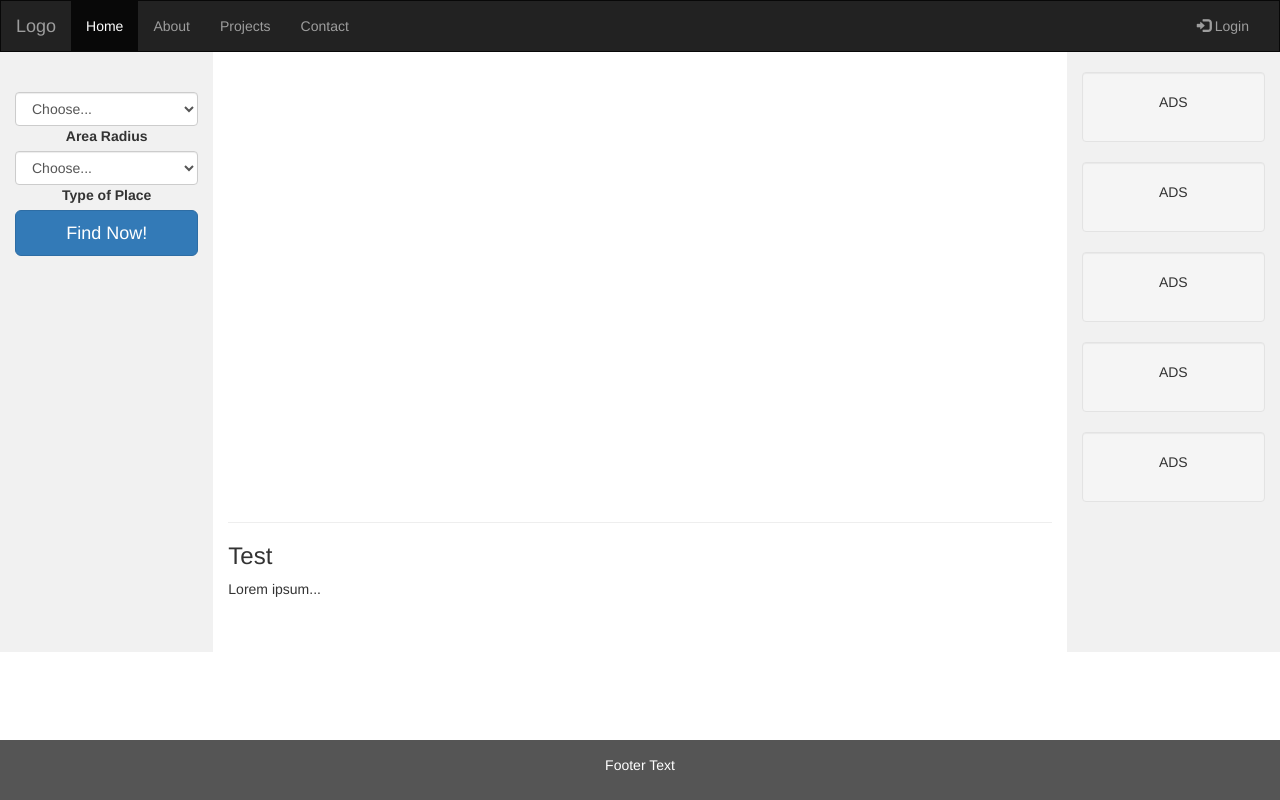
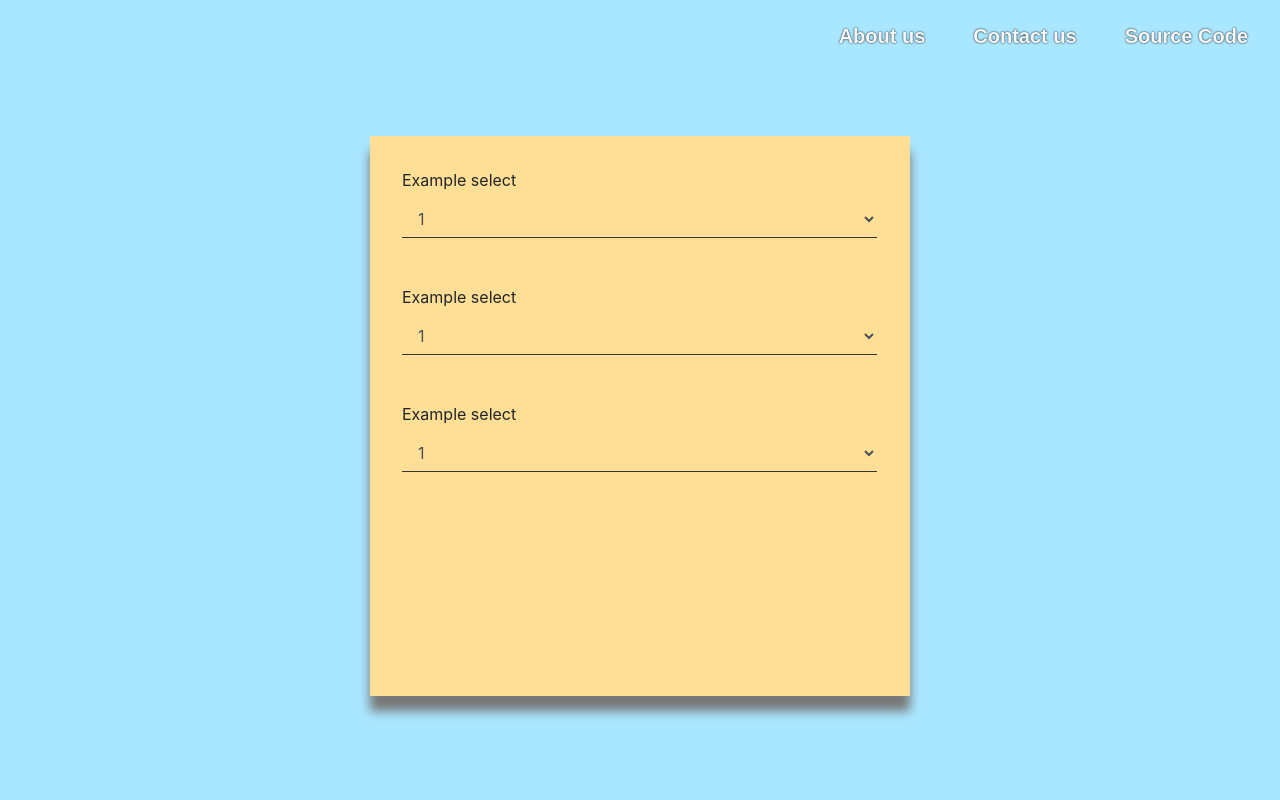
Before and after one commit to bangoga/student-space, a plain HTML site: page index.html in a window 1280 px wide. Drawn offline with nearby package versions, Linux system fonts and the light colour scheme; some packages are replaced by stand-ins of ours; a web font is replaced by a local one.

Commit message:
Change structure

```diff
--- a/index.html
+++ b/index.html
@@ -1,301 +1,131 @@
-<!DOCTYPE html>
+<!doctype html>
+
 <html lang="en">
 <head>
-  <title>Bootstrap Example</title>
   <meta charset="utf-8">
-  <meta name="viewport" content="width=device-width, initial-scale=1">
-  <link rel="stylesheet" href="https://maxcdn.bootstrapcdn.com/bootstrap/3.3.7/css/bootstrap.min.css">
-  <script src="https://ajax.googleapis.com/ajax/libs/jquery/3.3.1/jquery.min.js"></script>
-  <script src="https://maxcdn.bootstrapcdn.com/bootstrap/3.3.7/js/bootstrap.min.js"></script>
-  <style>
-    /* Remove the navbar's default margin-bottom and rounded borders */
-    .navbar {
-      margin-bottom: 0;
-      border-radius: 0;
-    }
 
-    /* Set height of the grid so .sidenav can be 100% (adjust as needed) */
-    .row.content {height: 450px}
+  <title>Student Space</title>
+  <meta name="description" content="The HTML5 Herald">
+  <meta name="author" content="SitePoint">
 
-    /* Set gray background color and 100% height */
-    .sidenav {
-      padding-top: 20px;
-      background-color: #f1f1f1;
-      height: 100%;
-    }
-
-    /* Set black background color, white text and some padding */
-    footer {
-      background-color: #555;
-      color: white;
-      padding: 15px;
-    }
-
-    /* On small screens, set height to 'auto' for sidenav and grid */
-    @media screen and (max-width: 767px) {
-      .sidenav {
-        height: auto;
-        padding: 15px;
-      }
-      .row.content {height:auto;}
-    }
-      #map {
-        height: 100%;
-      }
-  </style>
+  <link rel="stylesheet" href="https://maxcdn.bootstrapcdn.com/bootstrap/4.0.0/css/bootstrap.min.css" integrity="sha384-Gn5384xqQ1aoWXA+058RXPxPg6fy4IWvTNh0E263XmFcJlSAwiGgFAW/dAiS6JXm" crossorigin="anonymous">
+  <script src="https://code.jquery.com/jquery-3.2.1.slim.min.js" integrity="sha384-KJ3o2DKtIkvYIK3UENzmM7KCkRr/rE9/Qpg6aAZGJwFDMVNA/GpGFF93hXpG5KkN" crossorigin="anonymous"></script>
+  <script src="https://cdnjs.cloudflare.com/ajax/libs/popper.js/1.12.9/umd/popper.min.js" integrity="sha384-ApNbgh9B+Y1QKtv3Rn7W3mgPxhU9K/ScQsAP7hUibX39j7fakFPskvXusvfa0b4Q" crossorigin="anonymous"></script>
+  <script src="https://maxcdn.bootstrapcdn.com/bootstrap/4.0.0/js/bootstrap.min.js" integrity="sha384-JZR6Spejh4U02d8jOt6vLEHfe/JQGiRRSQQxSfFWpi1MquVdAyjUar5+76PVCmYl" crossorigin="anonymous"></script>
+  <link rel="stylesheet" href="style.css">
 
 </head>
+
 <body>
+  <nav>
+    <ul class="nav justify-content-end">
+      <li class="nav-item">
+        <a class="nav-link active" href="#">About us</a>
+      </li>
+      <li class="nav-item">
+        <a class="nav-link" href="#">Contact us</a>
+      </li>
+      <li class="nav-item">
+        <a class="nav-link disabled" href="#">Source Code</a>
+      </li>
+    </ul>
+  </nav>
+  <div class="container">
+    <div class="row full">
+        <div class="col-sm-3"></div>
+        <div class="col-sm-6 svg_box justify-content-center">
+          <svg class="icon_svg" width="426" height="348" viewBox="0 0 426 348" fill="none" xmlns="http://www.w3.org/2000/svg">
 
-<nav class="navbar navbar-inverse">
-  <div class="container-fluid">
-    <div class="navbar-header">
-      <button type="button" class="navbar-toggle" data-toggle="collapse" data-target="#myNavbar">
-        <span class="icon-bar"></span>
-        <span class="icon-bar"></span>
-        <span class="icon-bar"></span>
-      </button>
-      <a class="navbar-brand" href="#">Logo</a>
-    </div>
-    <div class="collapse navbar-collapse" id="myNavbar">
-      <ul class="nav navbar-nav">
-        <li class="active"><a href="#">Home</a></li>
-        <li><a href="#">About</a></li>
-        <li><a href="#">Projects</a></li>
-        <li><a href="#">Contact</a></li>
-      </ul>
-      <ul class="nav navbar-nav navbar-right">
-        <li><a href="#"><span class="glyphicon glyphicon-log-in"></span> Login</a></li>
-      </ul>
+            <ellipse id="bckcrcle" cx="218.383" cy="176.857" rx="198.368" ry="110.264" transform="rotate(-13.2713 218.383 176.857)" fill="#FFDF95"/>
+            <path d="M84 221.439L247.863 251.233C257.067 233.024 255.705 224.317 243.33 211.077L92.4199 176.102C106.021 204.6 100.554 216.015 84 221.439Z" fill="white" stroke="black"/>
+            <path d="M338.539 211.077C349.777 196.896 348.29 189.814 343.72 177.397L243.33 211.077C255.705 224.317 257.067 233.024 247.863 251.233L338.539 211.077Z" fill="#7A7878" stroke="black"/>
+            <path d="M207.059 141.127L91.7722 176.102L242.682 211.077L343.072 177.397L207.059 141.127Z" fill="#7A7878" stroke="black"/>
+            <path d="M95.6583 213.667L250.454 244.108M101.487 202.657L254.34 234.393M101.487 190.998L254.34 224.678" stroke="black"/>
+            <path d="M167.094 166.352L168.093 90.8875C168.348 71.6198 262.948 72.8721 262.693 92.1397L262.481 108.196L284.554 108.488C309.781 108.822 310.805 150.59 283.97 152.643C267.635 153.893 263.008 153.513 261.887 153.025L261.694 167.605C261.439 186.872 166.839 185.62 167.094 166.352Z" fill="white"/>
+            <path d="M284.71 114.914L268.932 114.705L268.538 144.49C268.538 144.49 265.136 146.07 284.315 144.699C303.495 143.328 302.741 115.153 284.71 114.914Z" fill="#FFDF95" stroke="black"/>
+            <path d="M174.368 93.3794C174.212 105.154 256.199 106.239 256.355 94.4647C256.511 82.69 174.524 81.6047 174.368 93.3794Z" fill="#502020" stroke="black"/>
+
+            <path class="swigle" d="M193.607 69.5453C193.607 69.5453 197.634 63.1749 193.777 56.7002C189.921 50.2255 197.868 45.5129 193.99 40.6439C190.112 35.7748 189.345 34.1587 194.202 24.5875C199.06 15.0163 194.404 9.33394 194.404 9.33394" stroke="black"/>
+            <path class="swigle" d="M239.435 70.1519C239.435 70.1519 236.504 61.2806 239.605 57.3068C242.707 53.3331 243.696 46.1196 239.818 41.2505C235.94 36.3814 235.173 34.7653 240.031 25.1941C244.888 15.6229 240.232 9.94056 240.232 9.94056" stroke="black"/>
+            <path class="swigle" d="M215.785 69.8389C215.785 69.8389 219.812 63.4685 215.955 56.9938C212.099 50.5191 220.046 45.8065 216.168 40.9374C212.29 36.0683 221.184 27.3535 216.381 24.8811C211.577 22.4086 216.582 9.62751 216.582 9.62751" stroke="black"/>
+
+            </svg>
+
+            <div class="form-pages hide">
+              <form class="form-cl">
+                <div class="form-group">
+                  <label style="margin-top: 2rem;"for="exampleFormControlSelect1">Example select</label>
+                  <select class="form-control stnt_select" id="exampleFormControlSelect1">
+                    <option>1</option>
+                    <option>2</option>
+                    <option>3</option>
+                    <option>4</option>
+                    <option>5</option>
+                  </select>
+                </div>
+                <div class="form-group">
+                  <label style="margin-top: 2rem;"for="exampleFormControlSelect1">Example select</label>
+                  <select class="form-control stnt_select" id="exampleFormControlSelect1">
+                    <option>1</option>
+                    <option>2</option>
+                    <option>3</option>
+                    <option>4</option>
+                    <option>5</option>
+                  </select>
+                </div>
+                <div class="form-group">
+                  <label style="margin-top: 2rem;"for="exampleFormControlSelect1">Example select</label>
+                  <select class="form-control stnt_select" id="exampleFormControlSelect1">
+                    <option>1</option>
+                    <option>2</option>
+                    <option>3</option>
+                    <option>4</option>
+                    <option>5</option>
+                  </select>
+                </div>
+              </form>
+            </div>
+        </div>
+        <div class="col-sm-3"></div>
     </div>
   </div>
-</nav>
-
-<div class="container-fluid text-center">
-  <div  class="row content">
-    <div style="height:600px;" class="col-sm-2 sidenav">
-        <form>
-         <br>
-            <div class="form-row">
-            <select id="inputState" class="form-control">
-                <option selected>Choose...</option>
-                <option>1500</option>
-                <option>2000</option>
-                <option>2500</option>
-                <option>3000</option>
-                <option>4000</option>
-            </select>
-        <label for="inputCity">Area Radius</label>
-            </div>
 
 
 
-              <div class="form-row">
-            <select id="inputtype" class="form-control">
-                <option selected>Choose...</option>
-                <option>cafe</option>
-                <option>library</option>
-            </select>
-        <label for="inputCity">Type of Place</label>
-            </div>
-             <div class="form-row">
-
-            </div>
-        </form>
-        <button id="find" class="btn btn-block btn-lg btn-primary">Find Now!</button>
-    </div>
-    <div style="height:100%;" class="col-sm-8 text-left">
-          <div id="map"></div>
-      <hr>
-      <h3>Test</h3>
-      <p>Lorem ipsum...</p>
-    </div>
-
-      <!-- (All the Information classified) -->
-
-    <div style="height:600px;" class="col-sm-2 sidenav">
-      <div id ="t1" class="well">
-        <p>ADS</p>
-      </div>
-      <div id ="t2"  class="well">
-        <p>ADS</p>
-      </div>
-      <div id ="t3"  class="well">
-        <p>ADS</p>
-      </div>
-      <div id ="t4"  class="well">
-        <p>ADS</p>
-      </div>
-      <div id ="t5"  class="well">
-        <p>ADS</p>
-      </div>
-    </div>
+    <script>
 
 
-  </div>
-</div>
+      $(document).ready(function(){
+        setTimeout(function(){
+          animate_out();
 
-<footer style="position: fixed; left: 0;bottom: 0;width: 100%;" class="container-fluid text-center fixed">
-  <p>Footer Text</p>
-</footer>
-<script>
-
-var button= document.getElementById('find');
+        },1000);
+      });
 
 
+      function animate_out(){
+        var svg = $('.icon_svg');
+        svg.addClass("fade_out_svg");
 
-var allPlaces=[];
-var radius_g = 1500;
-var typeselect = "cafe";
-button.onclick= function(){
-    radius_g= document.getElementById('inputState').value;
-    typeselect = document.getElementById('inputtype').value;
-    initGeolocation();
-}
+        setTimeout(function(){
+          svg.addClass("hide");
+        },300);
+        setTimeout(function(){
+          animate_in();
+        },500);
+      }
 
-var reviews = []; //appeal, atmosphere, decor, facilities, food, overall, quality, service;
-var ratings = [];
-var closingTimes =[];
-
-function initGeolocation()
-{
-  console.log('initGeolocation');
-        if( navigator.geolocation )
-        {
-          // Call getCurrentPosition with success and failure callbacks
-          navigator.geolocation.getCurrentPosition( success, fail );
-    }
-    else
-    {
-          alert("Sorry, your browser does not support geolocation services.");
-    }
-}
-
-var map;
-
-function success(position)
-{
-  console.log('success');
-      // Define the coordinates as a Google Maps LatLng Object
-      var coords = new google.maps.LatLng(position.coords.latitude, position.coords.longitude);
-
-      // Prepare the map options
-      var mapOptions =
-     {
-                 zoom: 14,
-                 center: coords,
-                 mapTypeControl: false,
-                 navigationControlOptions: {style: google.maps.NavigationControlStyle.SMALL},
-                 mapTypeId: google.maps.MapTypeId.ROADMAP
-       };
-       // Create the map, and place it in the map_canvas div
-       map = new google.maps.Map(document.getElementById("map"), mapOptions);
-
- //search for schools within 1500 metres of our current location, and as a marker use school.png
-    // school then school else library.
- if(typeselect==='library'){
-     placesRequest('Schools',coords,radius_g,['library'],'');
- }
-    else{
-        placesRequest('Cafe', coords, radius_g,['cafe'],'images/school.png');
-    }
-// placesRequest('Schools',coords,radius_g,['library'],'');
-// placesRequest('Cafe', coords, radius_g,['cafe'],'images/school.png');
-       // Place the initial marker
-       var marker = new google.maps.Marker({
-                 position: coords,
-                 map: map,
-                 title: "Current location"
-       });
-   }
-
-   function fail(){
-     console.log('fail');
-   }
+      function animate_in(){
+        var svg = $('.form-pages');
+        svg.removeClass("hide");
+        svg.addClass('show');
+        setTimeout(function(){
+          svg.addClass('fade_in_svg');
+          svg.addClass('effect2');
+        },300);
+      }
 
 
-   function placesRequest(title,latlng,radius,types,icon){
-
-     console.log('placesRequest');
-     //Parameters for our places request
-     var request = {
-       location: latlng,
-       radius: radius,
-       types: types,
-       language: 'en-gb',
-       opennow: true
-     };
-     //Make the service call to google
-     console.log(map);
-     var infowindow = new google.maps.InfoWindow();
-     var callPlaces = new google.maps.places.PlacesService(map);
-     console.log(callPlaces);
-
-    callPlaces.nearbySearch(request, callback);
-
-     console.log('caca');
-     console.log(ratings);
-
-   }
-
-  function callback(results, status) {
-    console.log('callback1');
-      if (status === google.maps.places.PlacesServiceStatus.OK) {
-        for (var i = 0, result; result = results[i]; i++) {
-           // addMarker(result);
-            console.log(results[i]);
-            allPlaces [i]=results[i];//.place_id;
-            ratings[i] = Number(results[i].rating);
-        }
-        for (i = 0; i <= ratings.length-1 ; i++){
-          for(j = 0; j<= ratings.length-1-i; j++){
-            if(ratings[j] < ratings[j+1]){
-              var temp = ratings[j];
-              ratings[j] = ratings[j+1];
-              ratings[j+1] = temp;
-
-              temp = allPlaces[j];
-              allPlaces[j] = allPlaces[j+1];
-              allPlaces[j+1]= temp;
-            }
-          }
-        }
-
-    for (var i = 0; i<=5; i++) {
-            addMarker(allPlaces[i]);
-        }
-
-      }
-    loadvals();
-  }
-
-function addMarker(place) {
-  var marker = new google.maps.Marker({
-    map: map,
-    position: place.geometry.location,
-    icon: {
-      url: 'https://developers.google.com/maps/documentation/javascript/images/circle.png',
-      anchor: new google.maps.Point(10, 10),
-      scaledSize: new google.maps.Size(10, 20)
-    }
-  });
-
-  }
-
-function loadvals(){
-    document.getElementById("t1").innerHTML = allPlaces[0].rating + "<br>" + allPlaces[0].name;
-    document.getElementById("t2").innerHTML = allPlaces[1].rating + "<br>" + allPlaces[1].name;
-    document.getElementById("t3").innerHTML = allPlaces[2].rating + "<br>" + allPlaces[2].name;
-    document.getElementById("t4").innerHTML = allPlaces[3].rating + "<br>" + allPlaces[3].name;
-    document.getElementById("t5").innerHTML = allPlaces[4].rating + "<br>" + allPlaces[4].name;
-}
-
-
-
-
-  // map key: AIzaSyAAcbCnT0gfMxDYqfGGUqKsJSIKM_qUVLs
-</script>
-<script src="https://ajax.googleapis.com/ajax/libs/jquery/1.7.2/jquery.min.js"></script>
-<script async defer src="https://maps.googleapis.com/maps/api/js?key=AIzaSyAAcbCnT0gfMxDYqfGGUqKsJSIKM_qUVLs&callback=initGeolocation&libraries=places"></script>
+    </script>
 </body>
 </html>
```
Also changed, not shown: map_page.html (added, +301 -0 lines).
